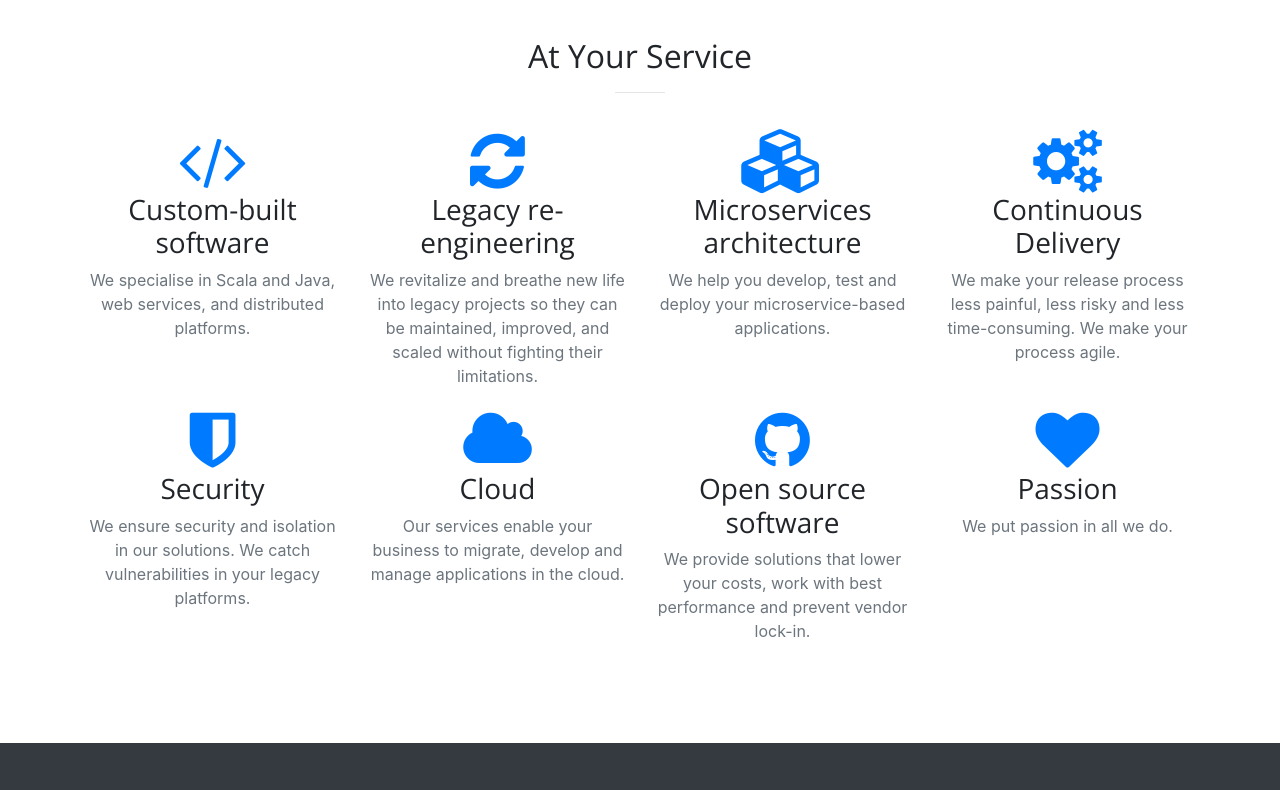
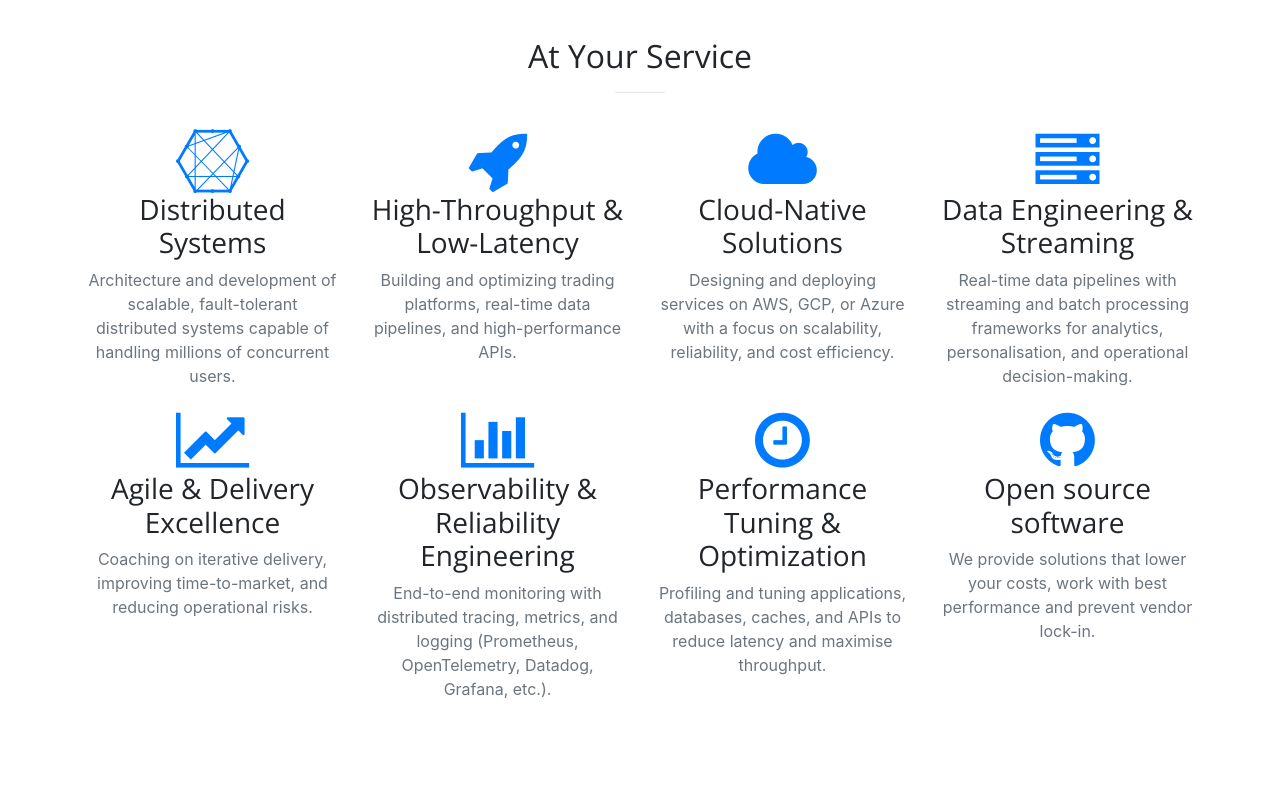
Before and after one commit to bpsoftwareconsulting/bpsoftwareconsulting.github.io, a website with bundled scripts: page index.html in a window 1280 px wide. Shown: the part 1260-2050 px from the top of the page. Built offline with nearby package versions, Linux system fonts and the light colour scheme; files whose address does not match are found by name.

Commit message:
Update content and add analytics

```diff
--- a/index.html
+++ b/index.html
@@ -100,9 +100,9 @@
     <header class="masthead">
         <div class="header-content">
             <div class="header-content-inner">
-                <h1 id="homeHeading">Solutions for your success.</h1>
+                <h1 id="homeHeading">Powering innovation, delivering impact.</h1>
                 <hr>
-                <p>BP Software Consulting can help your business unlocking potential and delivering results by providing truly digital solutions.</p>
+                <p>We partner with you to accelerate delivery, modernise systems, and build digital solutions that drive lasting growth.</p>
                 <a class="btn btn-primary btn-xl" href="#about" onclick="gtag('event', 'navigation', {'event_category': 'click' ,'event_label': 'find-out-more' });">Find Out More</a>
             </div>
         </div>
@@ -112,10 +112,9 @@
         <div class="container">
             <div class="row">
                 <div class="col-lg-8 offset-lg-2 text-center">
-                    <h2 class="section-heading text-white">Best technology for best results</h2>
+                    <h2 class="section-heading text-white">Resilient systems for lasting impact</h2>
                     <hr class="light">
-                    <p class="text-faded">BP Software Consulting supplies services your business needs to remove technology as a constraint and deliver results that endure.
-                        We help our clients to improve their processes and to provide innovative solutions to move their business forward.</p>
+                    <p class="text-faded">BP Software Consulting helps businesses turn technology into an advantage - not a constraint. We design scalable, high-performance solutions that improve processes, accelerate delivery, and power innovation that endures.</p>
                     <a class="btn btn-default btn-xl sr-button" href="#services" onclick="gtag('event', 'navigation', {'event_category': 'click' ,'event_label': 'get-started' });">Get Started!</a>
                 </div>
             </div>
@@ -135,46 +134,53 @@
             <div class="row">
                 <div class="col-lg-3 col-md-6 text-center">
                     <div class="service-box">
-                        <i class="fa fa-4x fa-code text-primary sr-icons"></i>
-                        <h3>Custom-built software</h3>
-                        <p class="text-muted">We specialise in Scala and Java, web services, and distributed platforms.</p>
+                        <i class="fa fa-4x fa-connectdevelop text-primary sr-icons"></i>
+                        <h3>Distributed Systems</h3>
+                        <p class="text-muted">Architecture and development of scalable, fault-tolerant distributed systems capable of handling millions of concurrent users.</p>
                     </div>
                 </div>
                 <div class="col-lg-3 col-md-6 text-center">
                     <div class="service-box">
-                        <i class="fa fa-4x fa-refresh text-primary sr-icons"></i>
-                        <h3>Legacy re-engineering</h3>
-                        <p class="text-muted">We revitalize and breathe new life into legacy projects so they can be maintained, improved, and scaled without fighting their limitations.</p>
+                        <i class="fa fa-4x fa-rocket text-primary sr-icons"></i>
+                        <h3>High-Throughput & Low-Latency</h3>
+                        <p class="text-muted">Building and optimizing trading platforms, real-time data pipelines, and high-performance APIs.</p>
                     </div>
                 </div>
                 <div class="col-lg-3 col-md-6 text-center">
                     <div class="service-box">
-                        <i class="fa fa-4x fa-cubes text-primary sr-icons"></i>
-                        <h3>Microservices architecture</h3>
-                        <p class="text-muted">We help you develop, test and deploy your microservice-based applications.</p>
+                        <i class="fa fa-4x fa-cloud text-primary sr-icons"></i>
+                        <h3>Cloud-Native Solutions</h3>
+                        <p class="text-muted">Designing and deploying services on AWS, GCP, or Azure with a focus on scalability, reliability, and cost efficiency.</p>
                     </div>
                 </div>
                 <div class="col-lg-3 col-md-6 text-center">
                     <div class="service-box">
-                        <i class="fa fa-4x fa-cogs text-primary sr-icons"></i>
-                        <h3>Continuous Delivery</h3>
-                        <p class="text-muted">We make your release process less painful, less risky and less time-consuming. We make your process agile.</p>
+                        <i class="fa fa-4x fa-server text-primary sr-icons"></i>
+                        <h3>Data Engineering & Streaming</h3>
+                        <p class="text-muted">Real-time data pipelines with streaming and batch processing frameworks for analytics, personalisation, and operational decision-making.</p>
                     </div>
                 </div>
             </div>
             <div class="row">
                 <div class="col-lg-3 col-md-6 text-center">
                     <div class="service-box">
-                        <i class="fa fa-4x fa-shield text-primary sr-icons"></i>
-                        <h3>Security</h3>
-                        <p class="text-muted">We ensure security and isolation in our solutions. We catch vulnerabilities in your legacy platforms.</p>
+                        <i class="fa fa-4x fa-line-chart text-primary sr-icons"></i>
+                        <h3>Agile & Delivery Excellence</h3>
+                        <p class="text-muted">Coaching on iterative delivery, improving time-to-market, and reducing operational risks.</p>
                     </div>
                 </div>
                 <div class="col-lg-3 col-md-6 text-center">
                     <div class="service-box">
-                        <i class="fa fa-4x fa-cloud text-primary sr-icons"></i>
-                        <h3>Cloud</h3>
-                        <p class="text-muted">Our services enable your business to migrate, develop and manage applications in the cloud.</p>
+                        <i class="fa fa-4x fa-bar-chart text-primary sr-icons"></i>
+                        <h3>Observability & Reliability Engineering</h3>
+                        <p class="text-muted">End-to-end monitoring with distributed tracing, metrics, and logging (Prometheus, OpenTelemetry, Datadog, Grafana, etc.).</p>
+                    </div>
+                </div>
+                <div class="col-lg-3 col-md-6 text-center">
+                    <div class="service-box">
+                        <i class="fa fa-4x fa-clock-o text-primary sr-icons"></i>
+                        <h3>Performance Tuning & Optimization</h3>
+                        <p class="text-muted">Profiling and tuning applications, databases, caches, and APIs to reduce latency and maximise throughput.</p>
                     </div>
                 </div>
                 <div class="col-lg-3 col-md-6 text-center">
@@ -182,13 +188,6 @@
                         <i class="fa fa-4x fa-github text-primary sr-icons"></i>
                         <h3>Open source software</h3>
                         <p class="text-muted">We provide solutions that lower your costs, work with best performance and prevent vendor lock-in.</p>
-                    </div>
-                </div>
-                <div class="col-lg-3 col-md-6 text-center">
-                    <div class="service-box">
-                        <i class="fa fa-4x fa-heart text-primary sr-icons"></i>
-                        <h3>Passion</h3>
-                        <p class="text-muted">We put passion in all we do.</p>
                     </div>
                 </div>
             </div>
@@ -264,7 +263,7 @@
         <div class="container text-center">
             <p style="font-size: 10px;">&copy; 2015<script>new Date().getFullYear()>2015&&document.write("-"+new Date().getFullYear());</script>, BP Software Consulting LTD
                 <br>Company number: 09701561
-                <br>Suite One, Second Floor, Everdene House, Bournemouth, BH7 7DU</p>
+                <br>16 The Mall, Surbiton, England, KT6 4EQ</p>
         </div>
     </div>
 
@@ -278,9 +277,18 @@
     <script src="vendor/scrollreveal/scrollreveal.min.js"></script>
     <script src="vendor/magnific-popup/jquery.magnific-popup.min.js"></script>
 
-
     <!-- Custom scripts for this template -->
     <script src="js/creative.min.js"></script>
+
+    <!-- Google tag (gtag.js) -->
+    <script async src="https://www.googletagmanager.com/gtag/js?id=G-H2NRQL2L98"></script>
+    <script>
+      window.dataLayer = window.dataLayer || [];
+      function gtag(){dataLayer.push(arguments);}
+      gtag('js', new Date());
+
+      gtag('config', 'G-H2NRQL2L98');
+    </script>
 
 </body>
 
```
